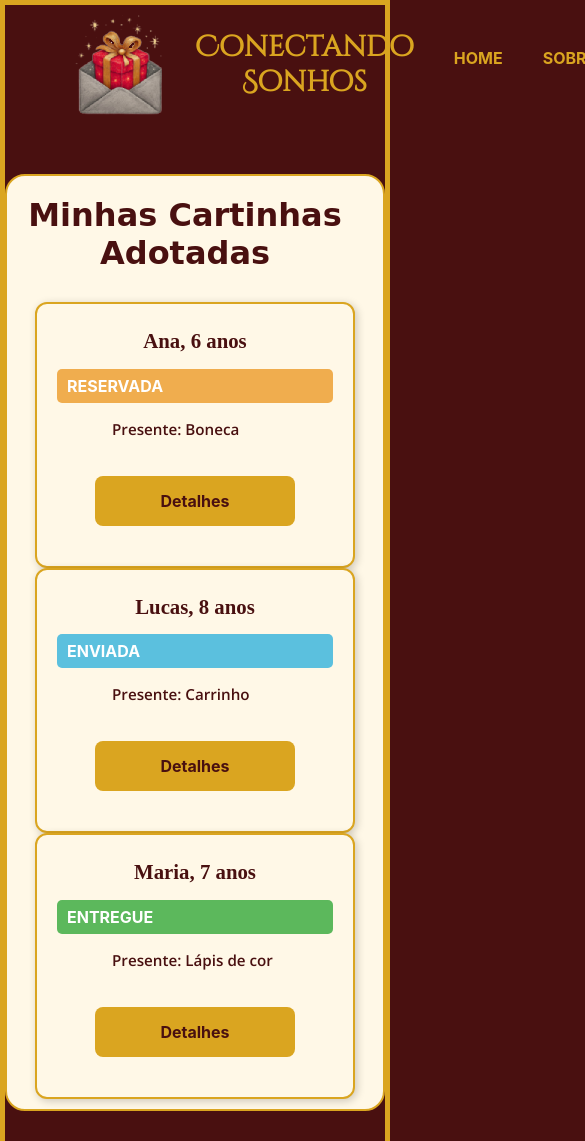
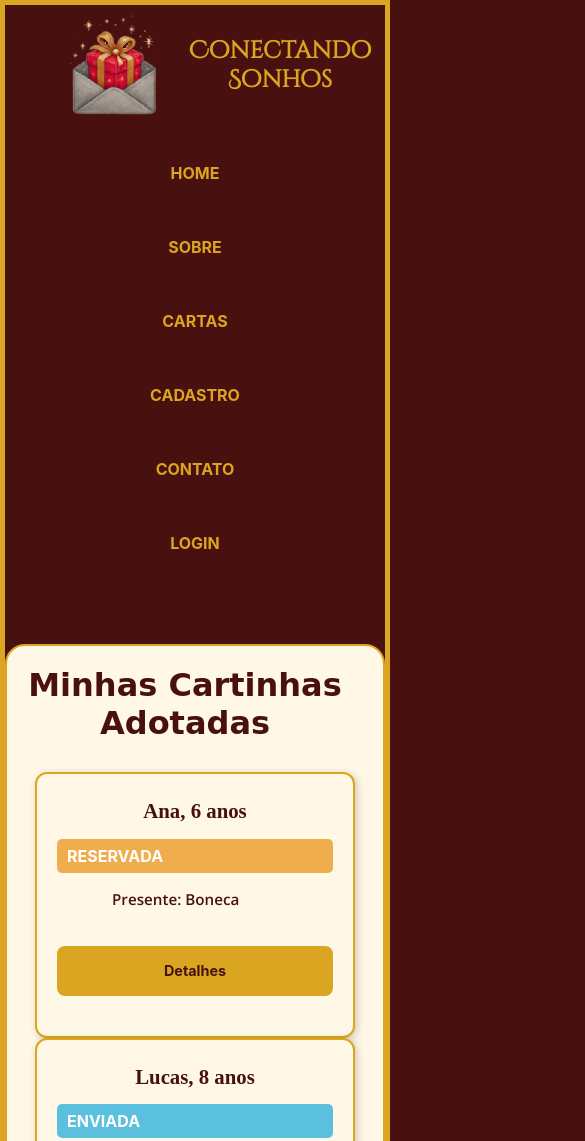
Before and after one commit to Barbs-ads/PI-2DSM-QuadCore, a plain HTML site: page doador.html in a window 390 px wide. Shown: the top 1141 px of the page, 585 px wide, since content can reach past the window. Drawn offline with nearby package versions, Linux system fonts and the light colour scheme; a web font is replaced by a local one.

Commit message:
organizando os códigos e fazendo revisão

```diff
--- a/style/cartas.css
+++ b/style/cartas.css
@@ -149,3 +149,57 @@ label {
   align-items: center;
   width: 100%;
 }
+
+@media (max-width: 768px) {
+  .pergaminho {
+    padding: 15px;
+    margin: 15px auto;
+    width: 95%;
+
+  .linha-dupla {
+    flex-direction: column;
+    gap: 10px;
+  }
+  }
+  .metade {
+    width: 100%;
+  }
+
+  input, textarea, select {
+    font-size: 16px;
+  }
+
+  #form-carta {
+    margin-top: 50px;
+    margin-bottom: 50px;
+  }
+
+  .rena-carta {
+    max-width: 200px;
+    margin: 10px auto;
+  }
+}
+
+@media (max-width: 768px) {
+  .container-icones {
+    flex-direction: column;
+    align-items: center;
+    gap: 15px;
+  }
+
+  .container-icones-qdp {
+    width: 90%;
+    height: auto;
+  }
+}
+
+@media (max-width: 480px) {
+  .titulo-carta {
+    font-size: 1.5rem;
+  }
+
+  button.botao1 {
+    width: 100%;
+    font-size: 0.9rem;
+  }
+}
--- a/style/style.css
+++ b/style/style.css
@@ -390,3 +390,76 @@ button a:hover {
 .rodape2-texto {
   font-size: small;
 }
+
+/* ===================== RESPONSIVIDADE ===================== */
+
+/* Para tablets e telas médias (max-width: 768px) */
+@media (max-width: 768px) {
+  header#cabecalho {
+    flex-direction: column;
+    align-items: center;
+  }
+
+  #cabecalho-logotipo {
+    text-align: center;
+    margin-bottom: 15px;
+  }
+
+  #cabecalho-menu ul {
+    flex-direction: column;
+    width: 100%;
+    padding-left: 0;
+  }
+
+  #cabecalho-menu ul li {
+    margin: 5px 0;
+    text-align: center;
+  }
+
+  main {
+    padding: 10px;
+  }
+
+  .card-carta {
+    width: 80%;
+    margin: 0 auto;
+  }
+
+  .container-icones {
+    flex-direction: column;
+    align-items: center;
+  }
+
+  button.botao1 {
+    width: 80%;
+  }
+}
+
+/* Para smartphones e telas pequenas (max-width: 480px) */
+@media (max-width: 480px) {
+  .titulo-carta {
+    font-size: 1.5rem;
+  }
+
+  #cabecalho-menu h1 {
+    font-size: 1.2rem;
+  }
+
+  #cabecalho-logotipo h1 {
+    font-size: 1.5rem;
+  }
+
+  .card-carta {
+    width: 95%;
+    padding: 15px;
+  }
+
+  button.botao1 {
+    width: 100%;
+    font-size: 0.9rem;
+  }
+
+  .container-icones {
+    gap: 15px;
+  }
+}
```
